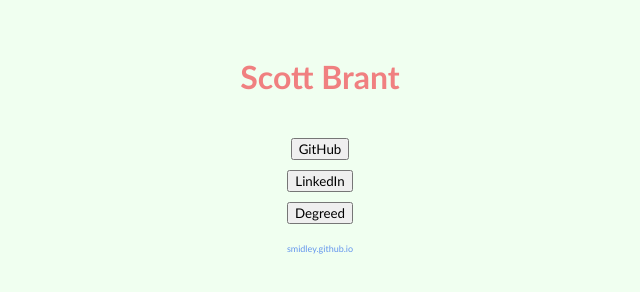
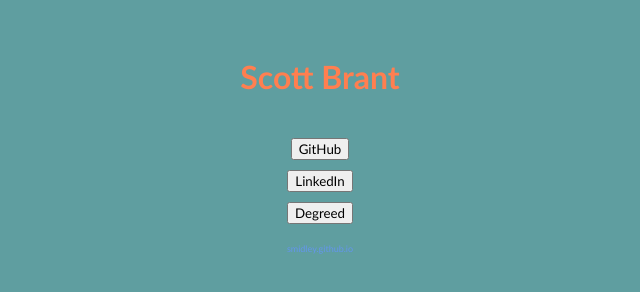
Before and after one commit to smidley/smidley.github.io, a plain HTML site: page index.html in a window 1280 px wide. Shown: the whole page, without its empty margins (320-960 px from the left). Drawn offline with Linux system fonts and the light colour scheme.

Commit message:
Update style.css

```diff
--- a/style.css
+++ b/style.css
@@ -4,7 +4,7 @@
 }
 
 body {
-  background-color: HoneyDew;
+  background-color: CadetBlue;
 }
 
 .portfolio {
@@ -12,7 +12,7 @@ body {
 }
 
 .header {
-  color: lightcoral;
+  color: Coral;
   font-size: xx-large;
   font-weight: bold;
   padding: 10px;
```
